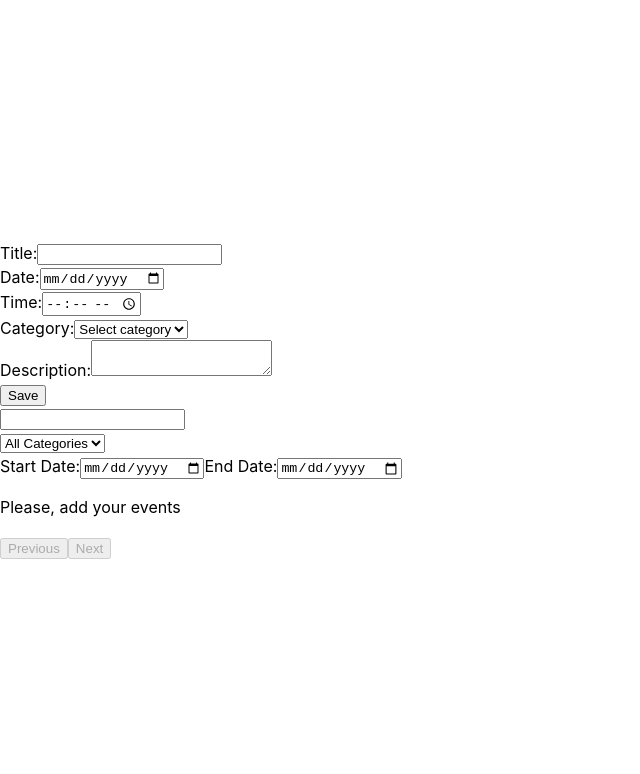
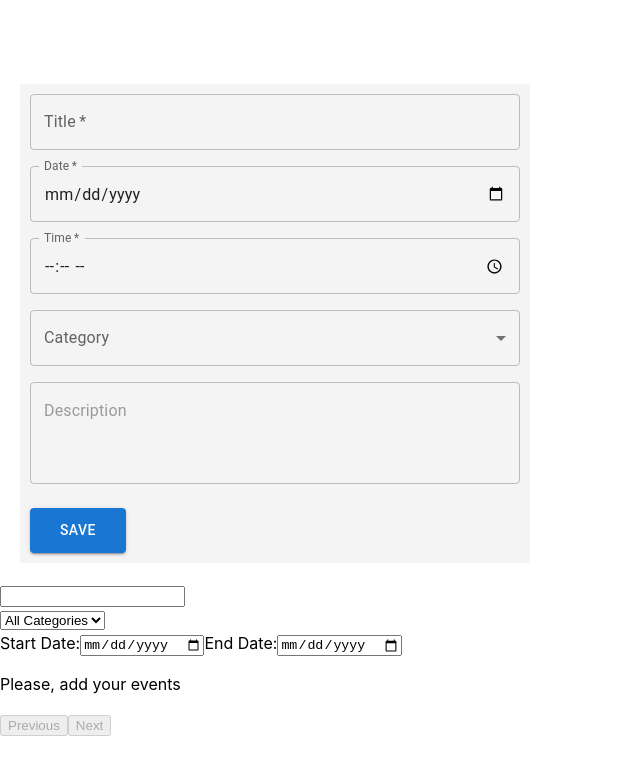
Before and after one commit to MyroslavaRohoza/Event-Scheduler, a React (Vite) app: page / in a window 1280 px wide. Shown: the top 774 px of the page, without its empty margins (0-640 px from the left). Built offline with nearby package versions, Linux system fonts and the light colour scheme.

Commit message:
styling form

```diff
--- a/src/components/Button/Button.tsx
+++ b/src/components/Button/Button.tsx
@@ -1,8 +1,30 @@
-const Button = ({ children, buttonType = "button", handleBtnClick }) => {
+import React from "react";
+import {
+  Button as MuiButton,
+} from "@mui/material";
+import { CustomButtonProps } from "../../types/eventTypes";
+
+const Button: React.FC<CustomButtonProps> = ({
+  children,
+  type = "submit",
+  handleBtnClick,
+  variant = "contained",
+  backgroundColor,
+  ...rest
+}) => {
   return (
-    <button type={buttonType} onClick={handleBtnClick}>
+    <MuiButton
+      onClick={handleBtnClick}
+      variant={variant}
+      type={type}
+      {...rest}
+      sx={{
+        backgroundColor: backgroundColor,
+        padding: "10px 30px",
+      }}
+    >
       {children}
-    </button>
+    </MuiButton>
   );
 };
 
--- a/src/components/EventForm/EventForm.tsx
+++ b/src/components/EventForm/EventForm.tsx
@@ -1,5 +1,6 @@
+import css from "./eventForm.module.css";
 import React, { useId } from "react";
-import { Field, Form, ErrorMessage, Formik } from "formik";
+import { Field, Form, Formik } from "formik";
 import { v4 as uuidv4 } from "uuid";
 import Button from "../Button/Button.tsx";
 import { handleSubmit, handleEventAction } from "../../utils/eventsUtils.ts";
@@ -9,6 +10,13 @@ import { EventItem } from "../../types/eventTypes.ts";
 import { categories } from "../../utils/eventConstants.ts";
 import { selectError } from "../../state/events/eventSelectors.ts";
 import { setTotalItems } from "../../state/pages/pagesSlice.ts";
+import {
+  TextField,
+  MenuItem,
+  Select,
+  InputLabel,
+  FormControl,
+} from "@mui/material";
 
 const EventForm: React.FC = () => {
   const dispatch = useDispatch();
@@ -29,9 +37,10 @@ const EventForm: React.FC = () => {
   };
 
   return (
-    <>
+    <div className={css.eventForm}>
       <Formik
         initialValues={initialValues}
+        className={css.eventForm}
         onSubmit={(values, actions) => {
           const eventWithId = { ...values, id: uuidv4() };
           handleSubmit(
@@ -45,43 +54,81 @@ const EventForm: React.FC = () => {
         }}
       >
         <Form>
-          <div>
-            <label htmlFor={titleId}>Title:</label>
-            <Field type="text" id={titleId} name="title" required />
-            <ErrorMessage name="title" component="div" />
-          </div>
-          <div>
-            <label htmlFor={dateId}>Date:</label>
-            <Field type="date" id={dateId} name="date" required />
-            <ErrorMessage name="date" component="div" />
-          </div>
-          <div>
-            <label htmlFor={timeId}>Time:</label>
-            <Field type="time" id={timeId} name="time" required />
-            <ErrorMessage name="time" component="div" />
-          </div>
-          <div>
-            <label htmlFor={categoryId}>Category:</label>
-            <Field as="select" id={categoryId} name="category" required>
-              <option value="">Select category</option>
+          <Field
+            type="text"
+            id={titleId}
+            name="title"
+            required
+            as={TextField}
+            variant="outlined"
+            label="Title"
+            fullWidth
+            sx={{ marginBottom: 2 }}
+          />
+          <Field
+            type="date"
+            id={dateId}
+            name="date"
+            required
+            as={TextField}
+            variant="outlined"
+            label="Date"
+            fullWidth
+            sx={{ marginBottom: 2 }}
+            InputLabelProps={{
+              shrink: true,
+            }}
+          />
+          <Field
+            type="time"
+            id={timeId}
+            name="time"
+            required
+            as={TextField}
+            variant="outlined"
+            label="Time"
+            fullWidth
+            sx={{ marginBottom: 2 }}
+            InputLabelProps={{
+              shrink: true,
+            }}
+          />
+          <FormControl fullWidth sx={{ marginBottom: 2 }}>
+            <InputLabel id={categoryId}>Category</InputLabel>
+            <Field
+              as={Select}
+              id={categoryId}
+              name="category"
+              required
+              labelId={categoryId}
+              label="Category"
+            >
+              <MenuItem>Select category</MenuItem>
               {categories.map((category) => (
-                <option key={category.value} value={category.value}>
+                <MenuItem key={category.value} value={category.value}>
                   {category.label}
-                </option>
+                </MenuItem>
               ))}
             </Field>
-            <ErrorMessage name="category" component="div" />
-          </div>
-          <div>
-            <label htmlFor={descriptionId}>Description:</label>
-            <Field as="textarea" id={descriptionId} name="description" />
-            <ErrorMessage name="description" component="div" />
-          </div>
-          <Button buttonType="submit">Save</Button>
+          </FormControl>
+          <Field
+            as={TextField}
+            id={descriptionId}
+            name="description"
+            multiline
+            rows={3}
+            placeholder="Description"
+            sx={{
+              resize: "none",
+              width: "100%",
+              marginBottom: 3,
+            }}
+          />
+          <Button>Save</Button>
         </Form>
       </Formik>
       {errorMessage && <p>{errorMessage}</p>}
-    </>
+    </div>
   );
 };
 
--- a/src/components/EventForm/eventForm.module.css
+++ b/src/components/EventForm/eventForm.module.css
@@ -0,0 +1,10 @@
+.eventForm {
+  width: 50%;
+  margin: 0 auto;
+}
+
+.eventForm {
+  margin: 20px;
+  padding: 10px;
+  background-color: #f4f4f4;
+}
--- a/src/components/EventList/EventList.tsx
+++ b/src/components/EventList/EventList.tsx
@@ -1,5 +1,4 @@
 import EventListItem from "../EventListItem/EventListItem.tsx";
-import PaginatedEvents from "../PaginatedEvents/PaginatedEvents.tsx";
 
 const EventList = ({filteredEvents}) => {
   return (
```
Also changed, not shown: package.json (+7 -0 lines), src/types/eventTypes.ts (+11 -0 lines), 1 other file (tests, documents, lock files or other folders).
